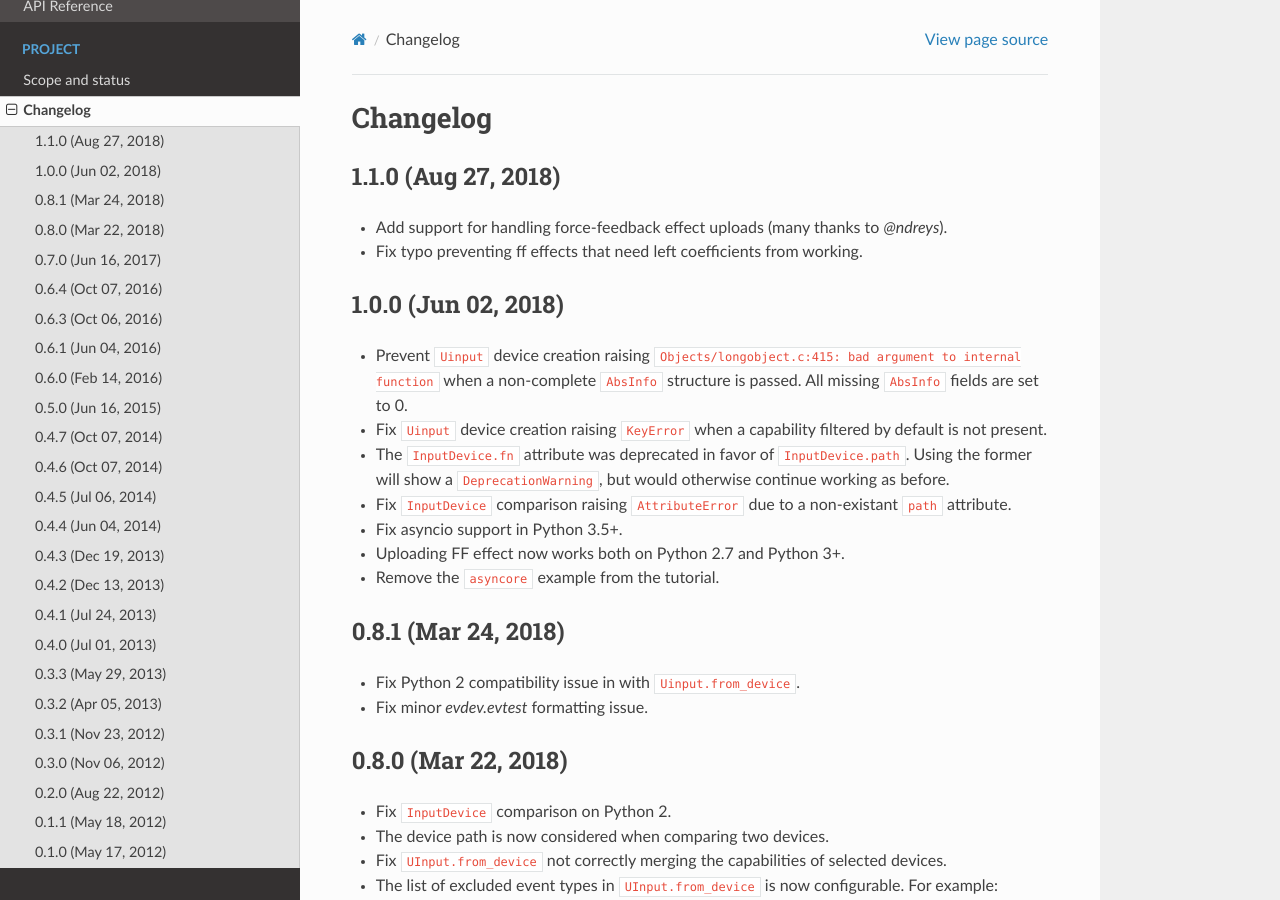
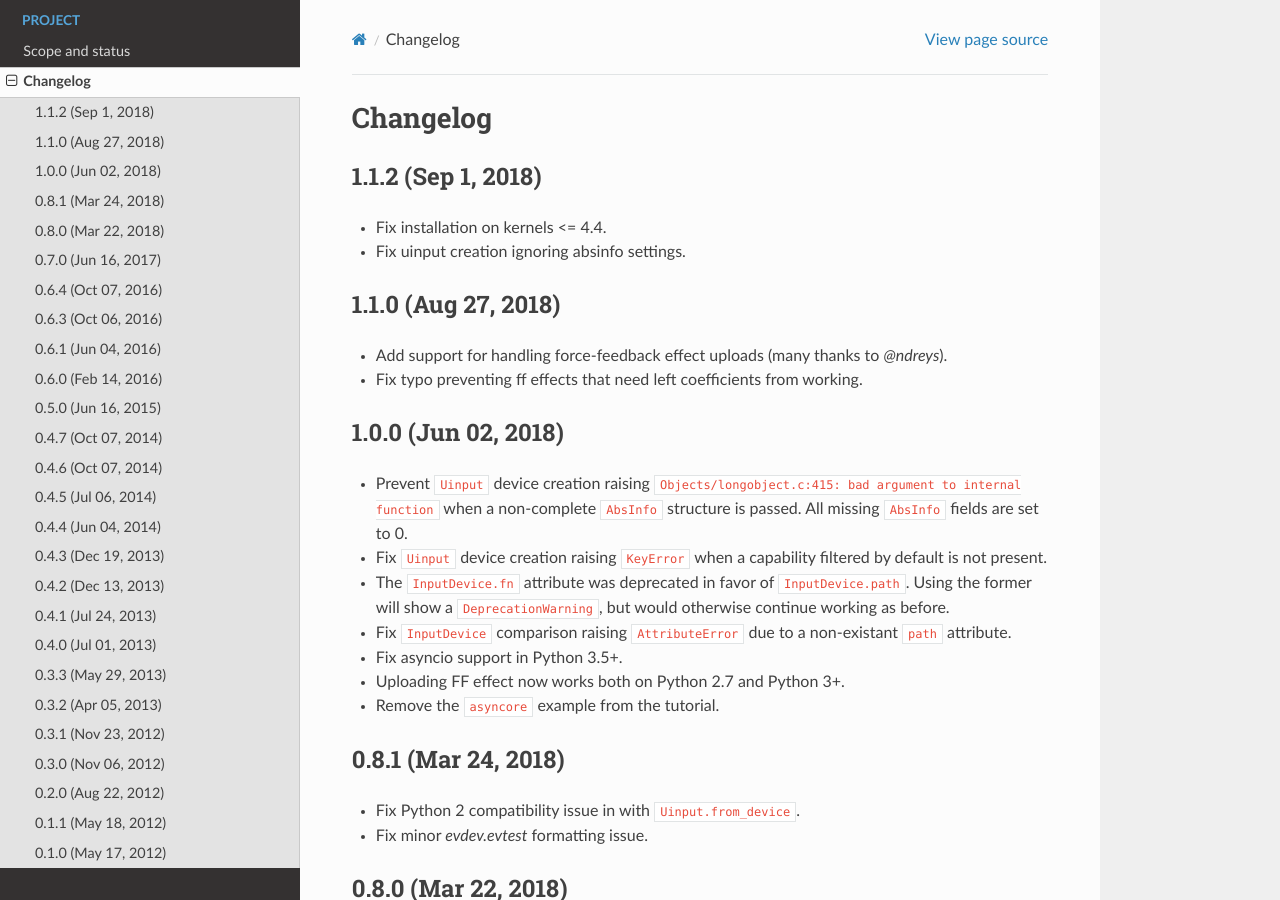
Before and after one commit to gvalkov/python-evdev, a Sphinx documentation site: the page built from docs/changelog.rst, in a window 1280 px wide and 900 px high. Built offline with Sphinx 7.4.7 and the Read the Docs theme 2.0.0, drawn with Linux system fonts in a browser that asks for light colours.

Commit message:
Bump version: 1.1.0 -> 1.1.2

```diff
--- a/docs/changelog.rst
+++ b/docs/changelog.rst
@@ -1,5 +1,13 @@
 Changelog
 ---------
+
+1.1.2 (Sep 1, 2018)
+====================
+
+- Fix installation on kernels <= 4.4.
+
+- Fix uinput creation ignoring absinfo settings.
+
 
 1.1.0 (Aug 27, 2018)
 ====================
--- a/docs/conf.py
+++ b/docs/conf.py
@@ -60,7 +60,7 @@ copyright = u'2012-2016, Georgi Valkov'
 # built documents.
 #
 # The full version, including alpha/beta/rc tags.
-release = '1.1.0'
+release = '1.1.2'
 
 # The short X.Y version.
 version = release
--- a/setup.cfg
+++ b/setup.cfg
@@ -1,5 +1,5 @@
 [bumpversion]
-current_version = 1.1.0
+current_version = 1.1.2
 message = Bump version: {current_version} -> {new_version}
 commit = True
 tag = True
--- a/setup.py
+++ b/setup.py
@@ -44,7 +44,7 @@ ecodes_c = Extension('evdev._ecodes', sources=['evdev/ecodes.c'], extra_compile_
 #-----------------------------------------------------------------------------
 kw = {
     'name':                 'evdev',
-    'version':              '1.1.0',
+    'version':              '1.1.2',
 
     'description':          'Bindings to the Linux input handling subsystem',
     'long_description':     open(pjoin(here, 'README.rst')).read(),
```
